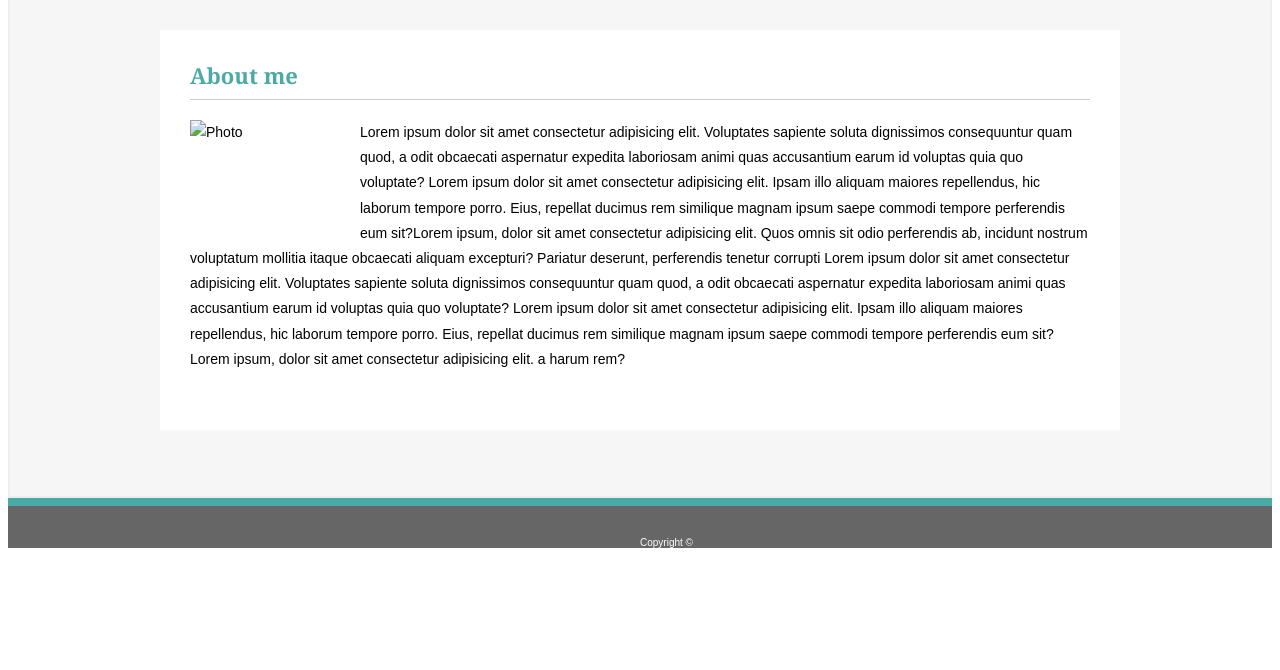
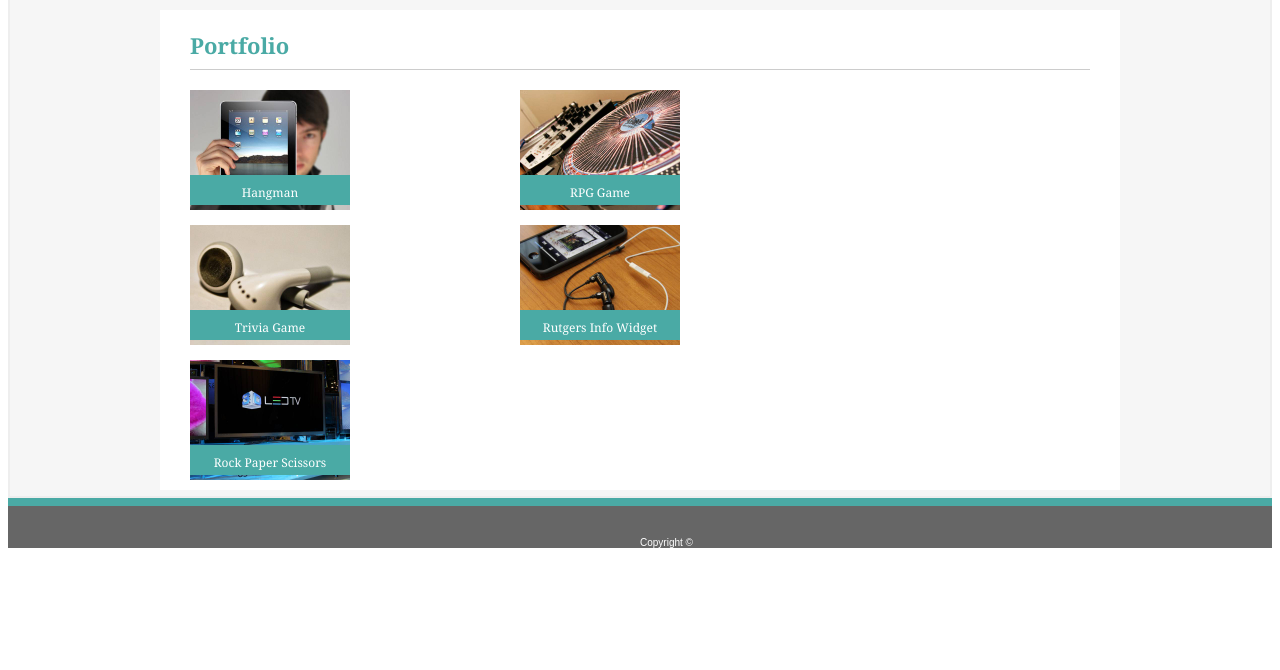
Before and after one commit to gistewart/Basic-Portfolio, a plain HTML site: page portfolio.html in a window 1280 px wide. Shown: the part 130-800 px from the top of the page. Drawn offline with Linux system fonts and the light colour scheme.

Commit message:
Add code for portfolio and contact files

```diff
--- a/assets/css/style.css
+++ b/assets/css/style.css
@@ -1,5 +1,6 @@
 * {
     box-sizing: border-box;
+    font-family: arial, "Helvetica Neue", Helvetica, sans-serif;
 }
 
 .header {
@@ -31,7 +32,6 @@
 .nav-links {
     margin-top: 80px;
     float: right;
-    font-family: arial, "Helvetica Neue", Helvetica, sans-serif;
     font-size: 14px;
 }
 
@@ -50,20 +50,20 @@ a {
 
 .container-2 {
     background-color: white;
-    height: 400px;
+    height: 480px;
     width: 960px;
-    margin: 30px auto 0 auto;
+    margin: 0px auto 0px auto;
 }
 
-.about-me {
+.sub-heading {
     font-family: Georgia, 'Times New Roman', Times, serif;
     color: #4aaaa5;
     font-size: 22px;
     text-align: left;
-    padding-top: 30px;
-    height: 70px;
+    padding-top: 20px;
+    height: 60px;
     width: 900px;
-    margin: 30px auto 20px auto;
+    margin: 10px auto 20px auto;
     border-bottom: 1px solid #ccc;
 }
 
@@ -76,20 +76,75 @@ a {
 
 .text {
     clear: both;
-    font-family: arial, "Helvetica Neue", Helvetica, sans-serif;
     padding-left: 30px;
     line-height: 1.8;
     font-size: 14px;
     padding-right: 30px;
 }
 
-.footer {
+.container-port-img {
+    position: relative;
+    height: 120px;
+    width: 300px;
+    margin: 0px 0px 15px 30px;
+    float: left;
+}
+
+.port-img {
+    clear: both;
+    height: 120px;
+    width: 160px;
+}
+
+.port-banner {
+    width: 160px;
+    height: 30px;
+    position: absolute;
+    bottom: 5px;
+    background-color: #4aaaa5;
+    color: white;
+    font-family: Georgia, 'Times New Roman', Times, serif;
+    font-size: 12px;
+    text-align: center;
+    padding: 9px;
+}
+
+label {
+    padding-left: 30px;
+    margin: 8px 0;
+    display: block;
+    font-size: 12px;
+    color: #777;
+}
+
+input[type=text] {
+    width: 900px;
+    padding: 10px;
+    margin: 0px 0px 15px 30px;
+    display: block;
+    border: 1px solid #ccc;
+}
+
+input[type=submit] {
+    width: 100px;
+    padding: 10px;
+    margin: 0px 0px 15px 30px;
+    display: block;
+    border: 1px solid #ccc;
+    background-color: #4aaaa5;
+    color: white;
+}
+
+#message {
+    height: 100px;
+}
+
+footer {
     clear: both;
     height: 50px;
     background-color: #666;
     text-align: center;
     border-top: 8px solid #4aaaa5;
-    font-family: arial, "Helvetica Neue", Helvetica, sans-serif;
     font-size: 10px;
     color: white;
     position: relative;
--- a/portfolio.html
+++ b/portfolio.html
@@ -12,28 +12,48 @@
 
     <header class="header">
         <div class="wrapper">
-            <h1 class="name">Portfolio Page</h1>
+            <h1 class="name">Graeme Stewart</h1>
             <nav class="nav-links">
-                <a class="About" href="/index.html">About</a>
-                <a class="Portfolio" href="/Portfolio.html">Portfolio</a>
-                <a class="Contact" href="/Contact.html">Contact</a>
+                <a class="About" href="index.html">About</a>
+                <a class="Portfolio" href="portfolio.html">Portfolio</a>
+                <a class="Contact" href="contact.html">Contact</a>
             </nav>
         </div>
     </header>
 
     <div class="container-1">
         <div class="container-2">
-            <h1 class="about-me">About me</h1>
-            <p class="text"><img class="img" alt="Photo" src="assets/images/img_3678.jpg" />Lorem ipsum dolor sit amet consectetur adipisicing elit. Voluptates sapiente soluta dignissimos consequuntur quam quod, a odit obcaecati aspernatur expedita laboriosam animi quas
-                accusantium earum id voluptas quia quo voluptate? Lorem ipsum dolor sit amet consectetur adipisicing elit. Ipsam illo aliquam maiores repellendus, hic laborum tempore porro. Eius, repellat ducimus rem similique magnam ipsum saepe commodi
-                tempore perferendis eum sit?Lorem ipsum, dolor sit amet consectetur adipisicing elit. Quos omnis sit odio perferendis ab, incidunt nostrum voluptatum mollitia itaque obcaecati aliquam excepturi? Pariatur deserunt, perferendis tenetur corrupti
-                Lorem ipsum dolor sit amet consectetur adipisicing elit. Voluptates sapiente soluta dignissimos consequuntur quam quod, a odit obcaecati aspernatur expedita laboriosam animi quas accusantium earum id voluptas quia quo voluptate? Lorem
-                ipsum dolor sit amet consectetur adipisicing elit. Ipsam illo aliquam maiores repellendus, hic laborum tempore porro. Eius, repellat ducimus rem similique magnam ipsum saepe commodi tempore perferendis eum sit?Lorem ipsum, dolor sit amet
-                consectetur adipisicing elit. a harum rem?</p>
+            <h1 class="sub-heading">Portfolio</h1>
+
+            <div class="container-port-img">
+                <img class="port-img" src=assets/images/technics-1.jpg " />
+                <div class="port-banner ">Hangman</div>
+            </div>
+
+            <div class="container-port-img ">
+                <img class="port-img " src="assets/images/technics-4.jpg " />
+                <div class="port-banner ">RPG Game</div>
+            </div>
+
+            <div class="container-port-img ">
+                    <img class="port-img " src="assets/images/technics-2.jpg " />
+                    <div class="port-banner ">Trivia Game</div>
+                </div>
+
+            <div class="container-port-img ">
+                <img class="port-img " src="assets/images/technics-5.jpg " />
+                <div class="port-banner ">Rutgers Info Widget</div>
+            </div>
+
+            <div class="container-port-img ">
+                <img class="port-img " src="assets/images/technics-3.jpg " />
+                <div class="port-banner ">Rock Paper Scissors</div>
+            </div>
+
         </div>
     </div>
 
-    <footer class="footer" <h4><span>Copyright &#169;</span></h4>
+    <footer class="footer " <h4><span>Copyright &#169;</span></h4>
     </footer>
 
 </body>
```
Also changed, not shown: contact.html (+49 -0 lines), index.html (+4 -4 lines), assets/images/technics-1.jpg (added), assets/images/technics-2.jpg (renamed from assets/images/technics-q-c-640-480-5.jpg), assets/images/technics-3.jpg (added), assets/images/technics-4.jpg (added), assets/images/technics-5.jpg (added), assets/images/technics-q-c-640-480-10.jpg (deleted).
